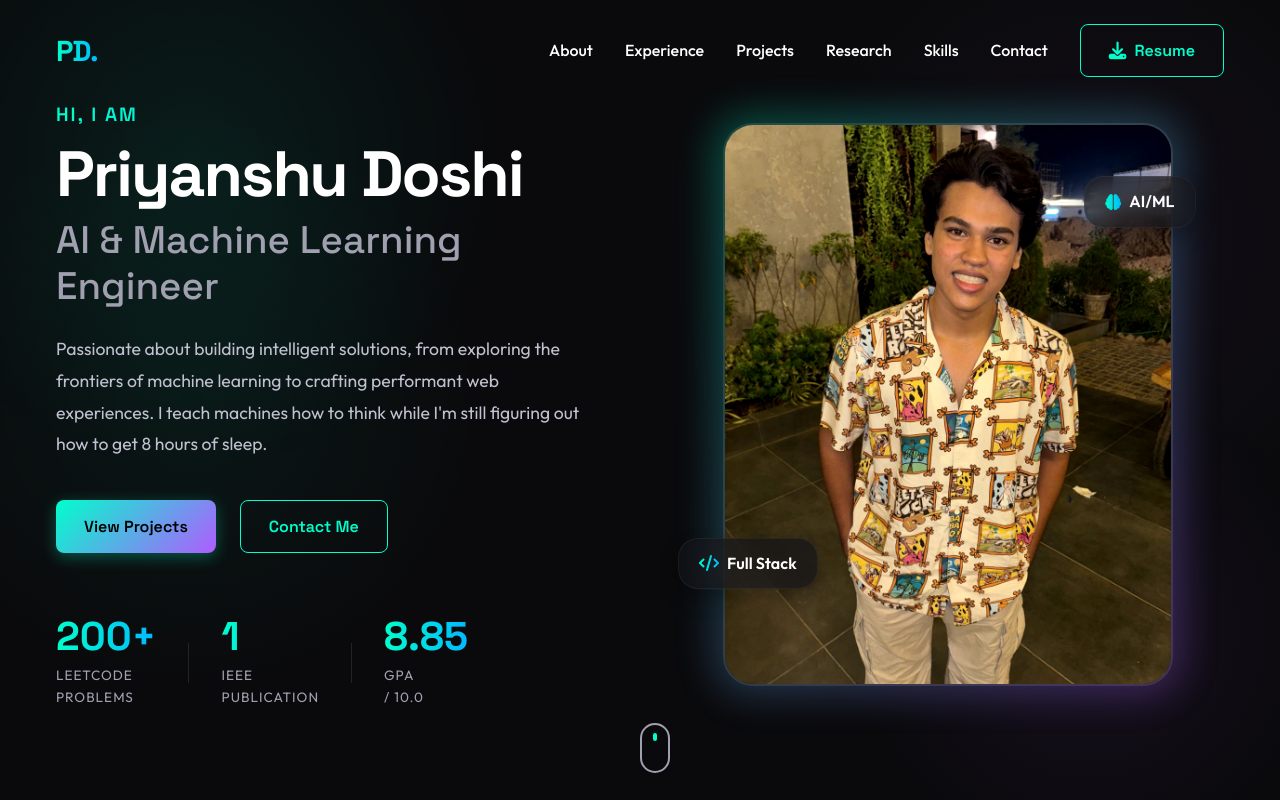
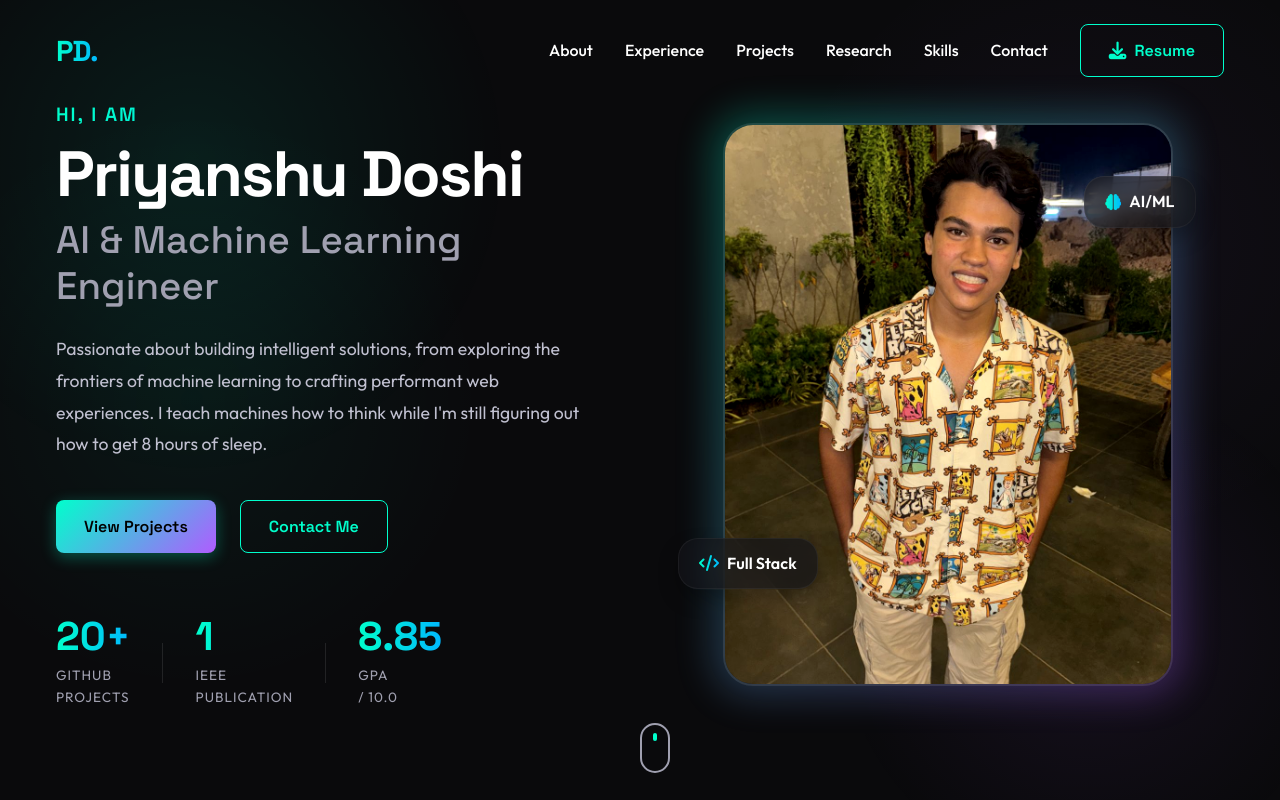
Before and after one commit to Priyanshu-byte-coder/Portfolio, a React (Vite) app: page / in a window 1280 px wide. Shown: the top 800 px of the page. Built offline with nearby package versions, Linux system fonts and the light colour scheme; no server answers.

Commit message:
leet->git

```diff
--- a/src/sections/Hero.tsx
+++ b/src/sections/Hero.tsx
@@ -35,8 +35,8 @@ export const Hero: React.FC<HeroProps> = ({ revealed = false }) => {
 
                     <div className={`hero-stats hero-anim hero-anim--6`}>
                         <div className="stat">
-                            <span className="stat-number text-gradient">200+</span>
-                            <span className="stat-label">LeetCode<br />Problems</span>
+                            <span className="stat-number text-gradient">20+</span>
+                            <span className="stat-label">GitHub<br />Projects</span>
                         </div>
                         <div className="stat-divider"></div>
                         <div className="stat">
```
